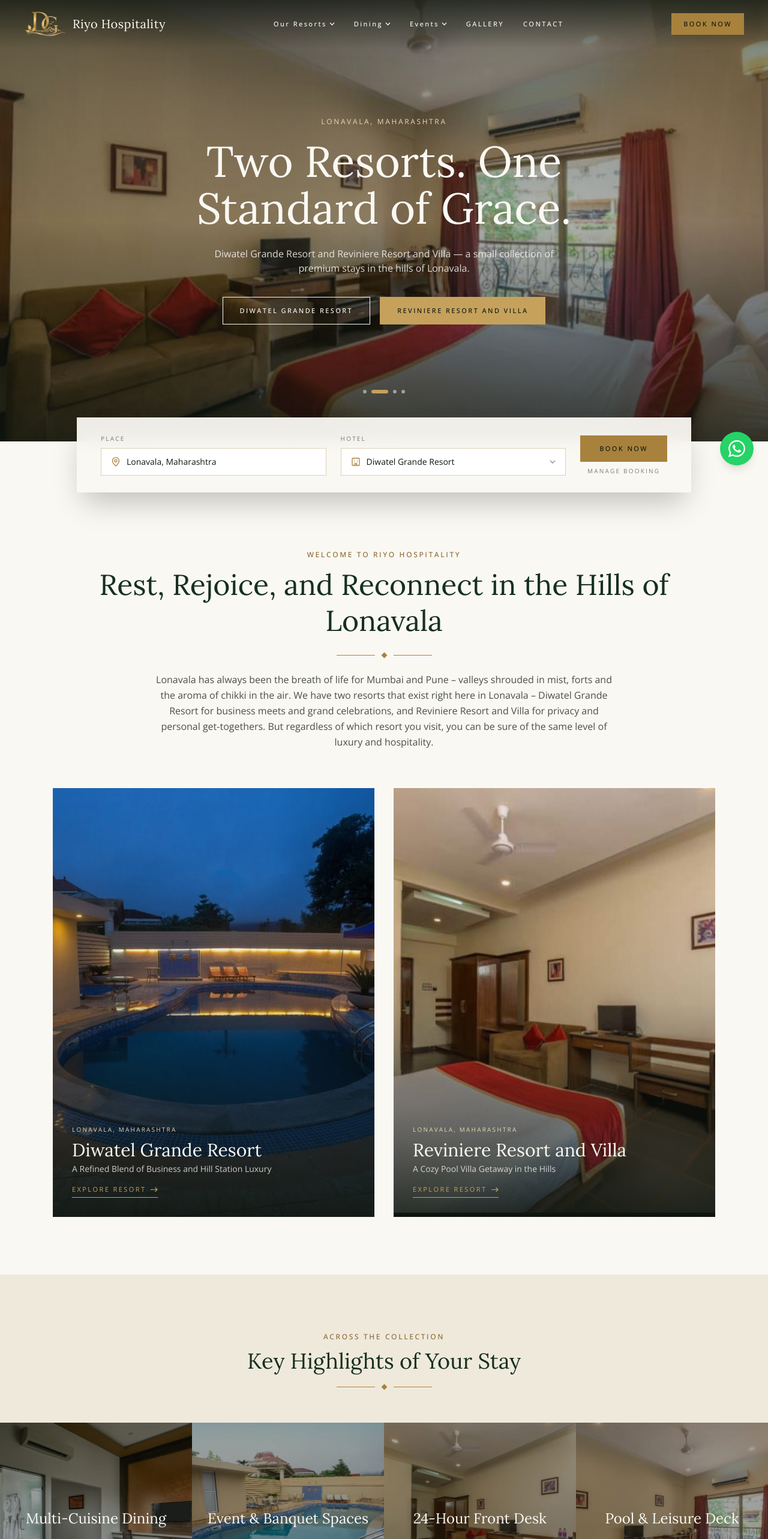
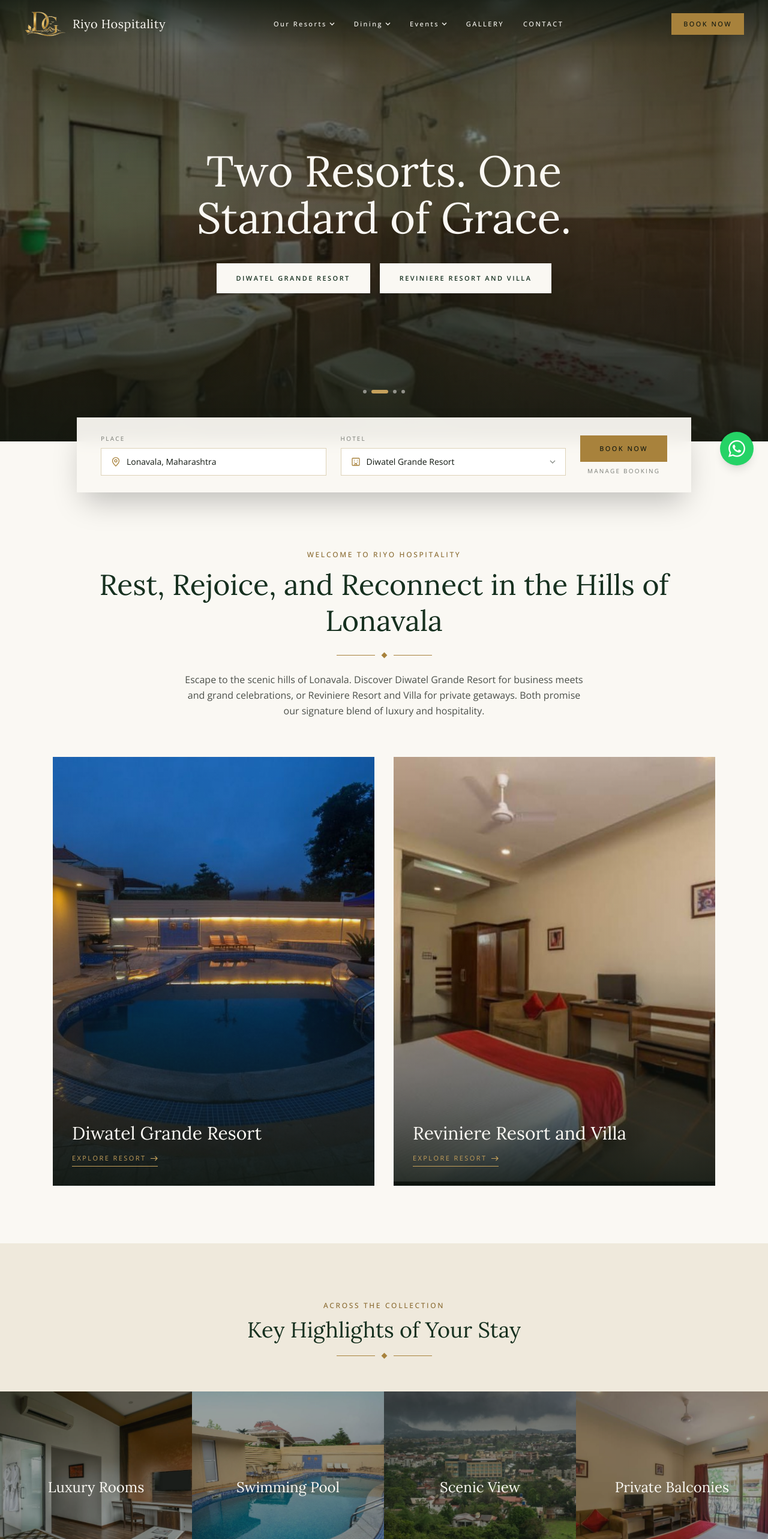
Before and after one commit to sagarkadam7/Diwate, a Next.js app: page / in a window 1280 px wide. Shown: the top 2566 px of the page at 60% size. Built offline with nearby package versions, Linux system fonts and the light colour scheme.

Commit message:
5 commit

```diff
--- a/app/layout.tsx
+++ b/app/layout.tsx
@@ -18,7 +18,7 @@
   children: React.ReactNode;
 }>) {
   return (
-    <html lang="en" className="h-full antialiased">
+    <html lang="en" className="h-full antialiased" data-scroll-behavior="smooth">
       <body className="min-h-full flex flex-col bg-ivory text-ink">
         <BookingProvider>
           <Header />
--- a/components/Footer.tsx
+++ b/components/Footer.tsx
@@ -37,8 +37,7 @@
               key={p.slug}
               className="border border-ivory/15 px-6 py-8 sm:px-8 sm:py-9 text-center sm:text-left"
             >
-              <h3 className="font-display text-xl sm:text-2xl text-gold-pale">{p.name}</h3>
-              <p className="tracked-caps text-[10px] text-ivory/50 mt-2 mb-5">{p.location}</p>
+              <h3 className="font-display text-xl sm:text-2xl text-gold-pale mb-5">{p.name}</h3>
               <div className="space-y-2.5 text-sm font-light text-ivory/85">
                 <p>
                   <a href={`tel:${p.phone.replace(/\s/g, "")}`} className="hover:text-gold transition-colors">
--- a/components/GroupIntro.tsx
+++ b/components/GroupIntro.tsx
@@ -13,8 +13,8 @@
           Rest, Rejoice, and Reconnect in the Hills of Lonavala
         </h2>
         <Divider className="my-6" />
-        <p className="text-[15px] sm:text-base leading-relaxed text-ink/75 font-light max-w-3xl mx-auto">
-          Lonavala has always been the breath of life for Mumbai and Pune &ndash; valleys shrouded in mist, forts and the aroma of chikki in the air. We have two resorts that exist right here in Lonavala &ndash; Diwatel Grande Resort for business meets and grand celebrations, and Reviniere Resort and Villa for privacy and personal get-togethers. But regardless of which resort you visit, you can be sure of the same level of luxury and hospitality.
+        <p className="text-[15px] sm:text-base leading-relaxed text-ink/75 font-light max-w-2xl mx-auto">
+          Escape to the scenic hills of Lonavala. Discover Diwatel Grande Resort for business meets and grand celebrations, or Reviniere Resort and Villa for private getaways. Both promise our signature blend of luxury and hospitality.
         </p>
       </div>
 
@@ -34,9 +34,7 @@
             />
             <div className="absolute inset-0 bg-gradient-to-t from-ink/90 via-ink/10 to-transparent" />
             <div className="absolute inset-x-0 bottom-0 p-6 sm:p-8">
-              <p className="tracked-caps text-[10px] text-gold-pale mb-2">{p.location}</p>
               <h3 className="font-display text-2xl sm:text-3xl text-ivory">{p.name}</h3>
-              <p className="mt-1 text-sm text-ivory/80 font-light">{p.tagline}</p>
               <span className="mt-4 inline-flex items-center gap-2 text-[11px] tracked-caps text-gold border-b border-gold pb-1 group-hover:text-ivory group-hover:border-ivory transition-colors">
                 Explore Resort
                 <svg width="12" height="9" viewBox="0 0 12 9" fill="none" aria-hidden="true">
--- a/components/Hero.tsx
+++ b/components/Hero.tsx
@@ -31,29 +31,22 @@
           />
         </div>
       ))}
-      <div className="absolute inset-0 bg-gradient-to-t from-ink/80 via-ink/25 to-ink/50" />
+      <div className="absolute inset-0 bg-gradient-to-t from-ink/85 via-ink/40 to-ink/60" />
 
       <div className="relative z-10 flex h-full flex-col items-center justify-center px-5 text-center">
-        <p className="tracked-caps text-[11px] sm:text-xs text-gold-pale mb-5">
-          Lonavala, Maharashtra
-        </p>
         <h1 className="font-display text-ivory text-[2.5rem] leading-[1.08] sm:text-6xl md:text-7xl max-w-4xl">
           Two Resorts. One Standard of Grace.
         </h1>
-        <p className="mt-6 max-w-xl text-sm sm:text-base text-ivory/85 font-light">
-          Diwatel Grande Resort and Reviniere Resort and Villa — a small collection of premium
-          stays in the hills of Lonavala.
-        </p>
         <div className="mt-9 flex flex-col sm:flex-row gap-4 w-full max-w-md sm:max-w-none sm:w-auto">
           <a
             href="/resorts/diwatel-grande-resort"
-            className="inline-flex items-center justify-center border border-ivory px-7 py-3.5 tracked-caps text-[11px] font-medium text-ivory hover:bg-ivory hover:text-forest transition-colors"
+            className="inline-flex items-center justify-center bg-ivory text-forest px-8 py-4 tracked-caps text-[11px] font-semibold hover:bg-gold hover:text-ink transition-all duration-300 shadow-md border border-transparent"
           >
             Diwatel Grande Resort
           </a>
           <a
             href="/resorts/reviniere-resort-and-villa"
-            className="inline-flex items-center justify-center border border-gold bg-gold px-7 py-3.5 tracked-caps text-[11px] font-medium text-ink hover:bg-gold-deep hover:border-gold-deep transition-colors"
+            className="inline-flex items-center justify-center bg-ivory text-forest px-8 py-4 tracked-caps text-[11px] font-semibold hover:bg-gold hover:text-ink transition-all duration-300 shadow-md border border-transparent"
           >
             Reviniere Resort and Villa
           </a>
--- a/components/HighlightsStrip.tsx
+++ b/components/HighlightsStrip.tsx
@@ -3,10 +3,10 @@
 import Eyebrow from "./Eyebrow";
 
 const highlights = [
-  { name: "Multi-Cuisine Dining", image: "/images/diwate/diwate-07.jpg" },
-  { name: "Event & Banquet Spaces", image: "/images/diwate/diwate-13.jpg" },
-  { name: "24-Hour Front Desk", image: "/images/revinerr/reviniere-11.jpg" },
-  { name: "Pool & Leisure Deck", image: "/images/revinerr/reviniere-13.jpg" },
+  { name: "Luxury Rooms", image: "/images/diwate/diwate-07.jpg" },
+  { name: "Swimming Pool", image: "/images/diwate/diwate-13.jpg" },
+  { name: "Scenic View", image: "/images/diwate/diwate-12.jpg" },
+  { name: "Private Balconies", image: "/images/revinerr/reviniere-13.jpg" },
 ];
 
 export default function HighlightsStrip() {
--- a/components/PropertySection.tsx
+++ b/components/PropertySection.tsx
@@ -21,9 +21,7 @@
         />
         <div className="absolute inset-0 bg-ink/45" />
         <div className="relative z-10 flex h-full flex-col items-center justify-center text-center px-5">
-          <p className="tracked-caps text-[11px] text-gold-pale mb-3">{property.location}</p>
           <h2 className="font-display text-ivory text-4xl sm:text-6xl">{property.name}</h2>
-          <p className="mt-3 text-sm sm:text-base text-ivory/85 font-light">{property.tagline}</p>
         </div>
       </div>
 
--- a/lib/properties.ts
+++ b/lib/properties.ts
@@ -98,7 +98,7 @@
       { name: "Banquet & Event Lawns", hours: "By appointment", image: diwate(13) },
       { name: "Multi-Cuisine Restaurant", hours: "7:00 AM – 11:00 PM", image: diwate(16) },
       { name: "Landscaped Gardens", image: diwate(11) },
-      { name: "24-Hour Front Desk", hours: "Round the clock", image: diwate(6) },
+      { name: "24-Hour Front Desk", hours: "Round the clock", image: diwate(12) },
     ],
   },
   {
@@ -169,4 +169,4 @@
   },
 ];
 
-export const heroSlides = [diwate(2), revin(13), diwate(11), revin(15)];
+export const heroSlides = [diwate(13), revin(4), diwate(26), revin(16)];
```
